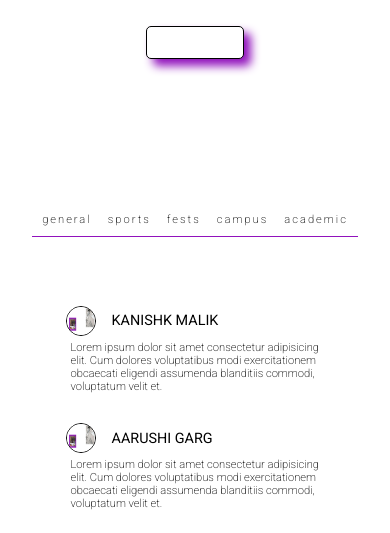
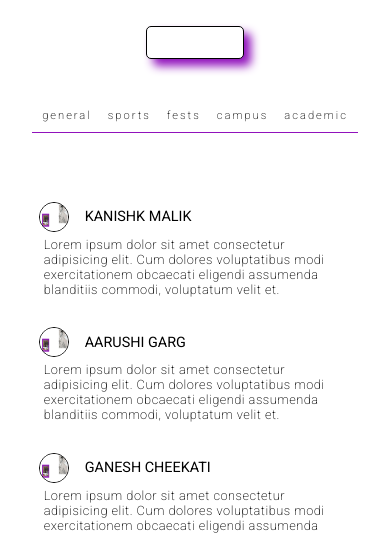
Before and after one commit to kani-s-h-k/InsightVue, a website: page explore.html in a window 390 px wide. Shown: the part 303-836 px from the top of the page. Drawn offline with Linux system fonts and the light colour scheme.

Commit message:
explore-resp(1)

```diff
--- a/styles/explore.css
+++ b/styles/explore.css
@@ -35,8 +35,6 @@ main{
   gap: 3rem;
   justify-content: center;
   align-items: center;
-
-
 }
 #nameFeed{
     font-weight:300;
@@ -63,10 +61,8 @@ main{
 
 /* Feed Segment */
 .feedContainer{
-  margin-top: 6rem;
   display: flex;
   gap: 4rem;
-
 }
 .feedSection{
   display: flex;
@@ -121,8 +117,9 @@ padding: 1rem;
   padding: 5px;
 }
 .cardText{
-  font-weight: 300;
-  font-size: 0.8rem;
+  font-weight: 200;
+  letter-spacing: 0.5px;
+  font-size: 1rem;
   text-align:left;
 }
 .subscribeSection{
@@ -282,6 +279,9 @@ padding: 1rem;
 
 }
 @media screen and (max-width:455px) {
+  main{
+    gap: 0.5rem;
+  }
     .heroFeed{
         font-size: 3rem;
         letter-spacing: -6px;
@@ -289,4 +289,10 @@ padding: 1rem;
     .feedNavbar{
       font-size: 0.7rem;
     }
+    .card{
+      width: 90%;
+    }
+    .cardText{
+      font-size: 0.8rem;
+    }
 }
```
